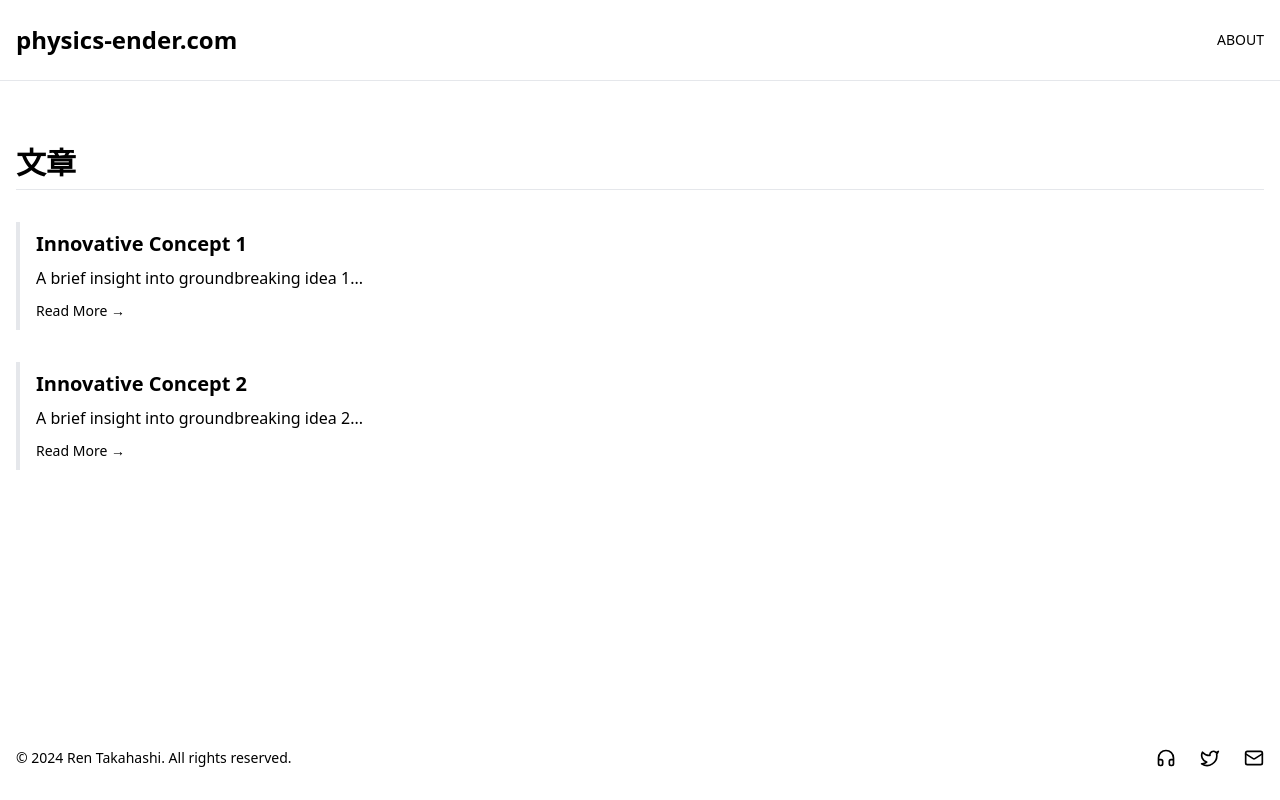
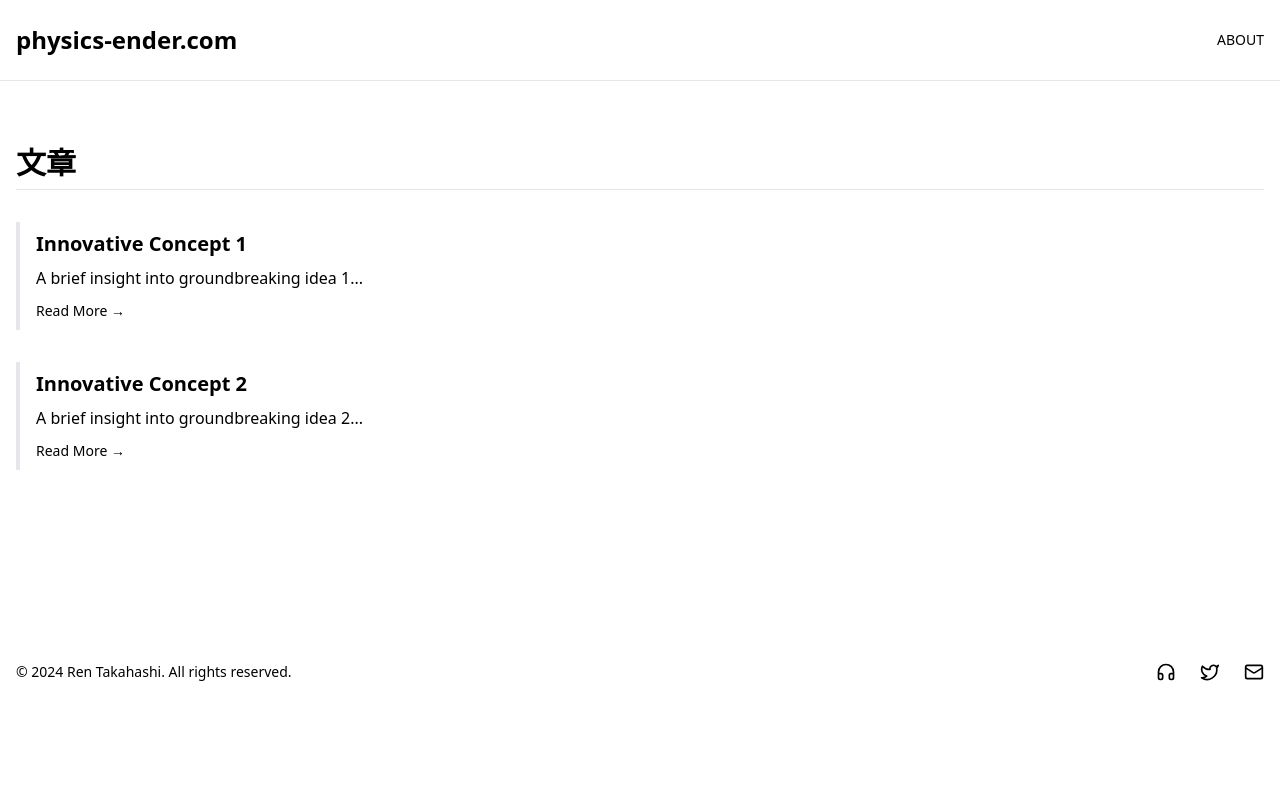
Before and after one commit to shadowverser/physics-ender.com, a Next.js app: page / in a window 1280 px wide. Built offline with nearby package versions, Linux system fonts and the light colour scheme.

Commit message:
header fix

```diff
--- a/src/components/footer.tsx
+++ b/src/components/footer.tsx
@@ -6,7 +6,7 @@ import { Headphones, Mail, Twitter } from 'lucide-react'
 export function Footer() {
   return (
 
-    <footer className="bg-gray-900 text-gray-400 py-8 fixed bottom-0 w-full">
+    <footer className="bg-gray-900 text-gray-400 py-8 w-full">
       <div className="container mx-auto px-4">
         <div className="flex justify-between items-center">
           <p className="text-sm">&copy; 2024 Ren Takahashi. All rights reserved.</p>
--- a/src/components/header.tsx
+++ b/src/components/header.tsx
@@ -4,7 +4,7 @@ import Link from 'next/link'
 
 export function Header() {
   return (
-      <header className="border-b border-gray-800">
+    <header className="border-b border-gray-800 sticky top-0 w-full">
       <nav className="container mx-auto px-4 py-6 flex justify-between items-center">
         <Link href="/" className="text-2xl font-bold">physics-ender.com</Link>
         <div className="space-x-6 text-sm">
```
Lines whose indentation alone changed are shown as unchanged.
